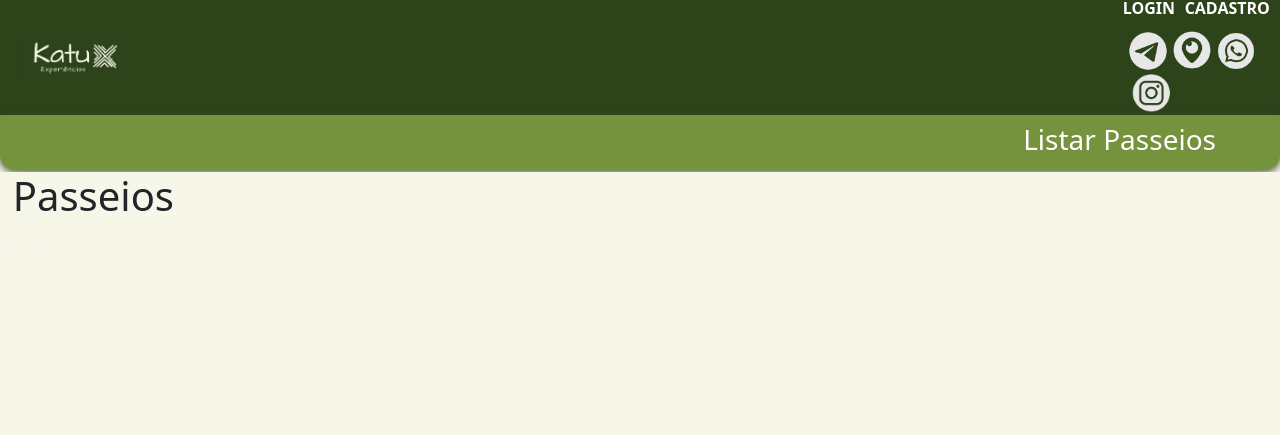
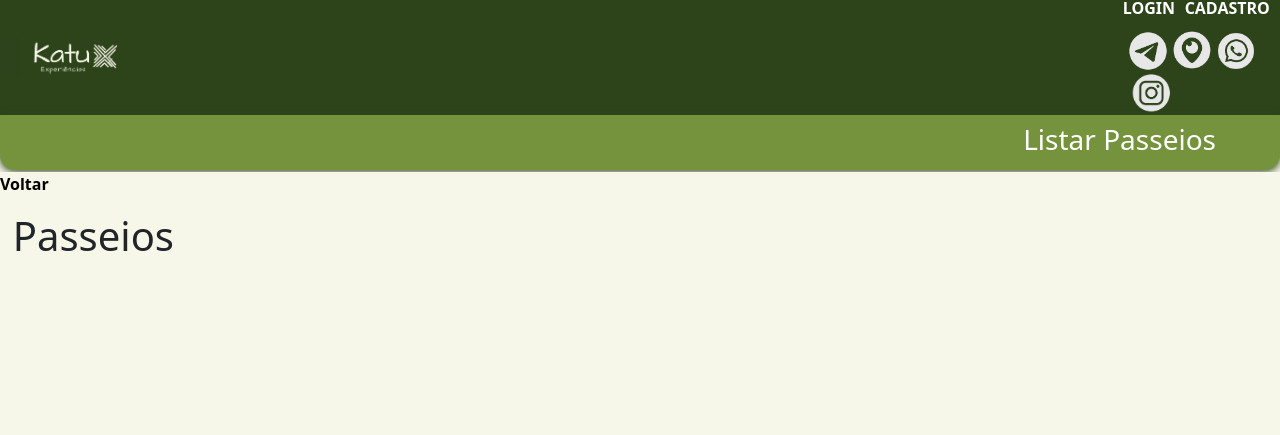
Before and after one commit to Geronilton/pi23_katu_experience, a Django app: page /passeios/ in a window 1280 px wide. Shown: the top 435 px of the page. Run offline with Django 4.2, Linux system fonts and the light colour scheme; data that the repository does not hold is empty; some libraries are stand-ins or nearby versions.

Commit message:
coloquei um botao em passeios de voltar, arrumem ele

```diff
--- a/templates/admAgendamento.html
+++ b/templates/admAgendamento.html
@@ -10,6 +10,7 @@
         width: 68%;
         padding-bottom: 5px;
         margin-left: 28%;
+        border-radius: 10px;
     }
     .tabelaSpace{
         background-color: white;
--- a/templates/passeios.html
+++ b/templates/passeios.html
@@ -5,8 +5,15 @@
 
 
 {% block content %}
+<style type="text/css">
+    .voltar
+    {
+        color: black;
+        margin-bottom: 20px;
 
-
+    }
+</style>
+        <p><a href="" class="voltar">Voltar</a></p>
         <h1 style="padding-left: 1%;">Passeios</h1>
 
         {% for passeio in lista_passeios %}
```
